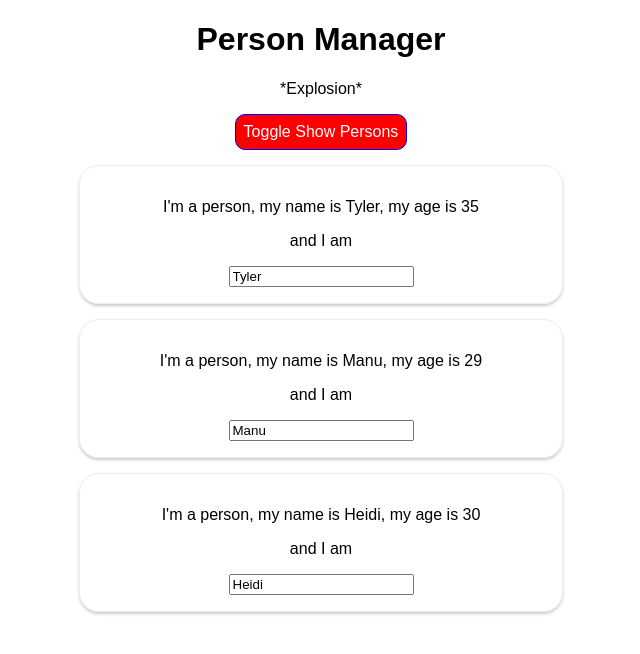
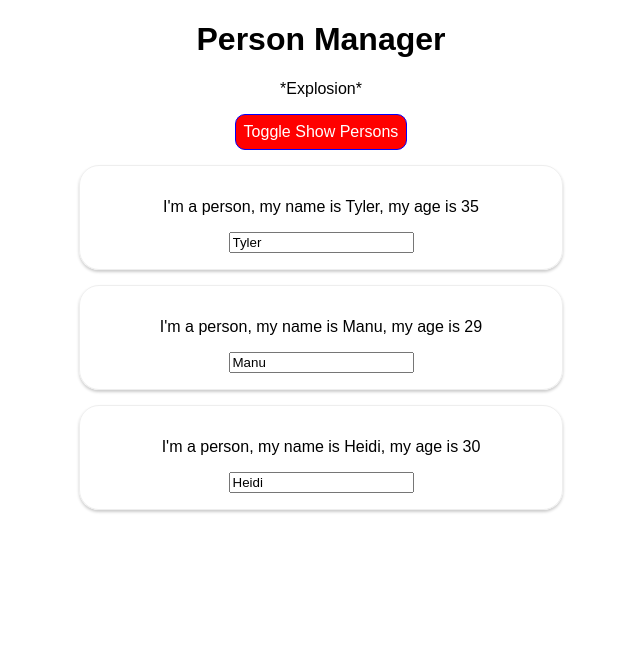
Before and after one commit to lundb1tr/react-training, a React app: page / in a window 1280 px wide. Both pictures are taken after a click on the button "Toggle Show Persons". Shown: the top 654 px of the page, without its empty margins (319-959 px from the left). Built offline with nearby package versions, Linux system fonts and the light colour scheme.

Commit message:
converted person and persons to class based components to show lifecycles

```diff
--- a/src/components/Persons/Person/Person.js
+++ b/src/components/Persons/Person/Person.js
@@ -1,17 +1,24 @@
-import React from 'react';
+import React, { Component } from 'react';
 import { Person as PersonStyle } from './Person.css';
 
-const Person = ({ name, age, children, click, changed }) => {
-  console.log('[Person.js] render');
-  return (
-    <div className={PersonStyle}>
-      <p onClick={click}>
-        I'm a person, my name is {name}, my age is {age}
-      </p>
-      <p>and I am {children}</p>
-      <input type="text" onChange={changed} placeholder={name} value={name} />
-    </div>
-  );
-};
+class Person extends Component {
+  render() {
+    console.log('[Person.js] rendering...');
+    return (
+      <div className={PersonStyle}>
+        <p onClick={this.props.click}>
+          I'm a person, my name is {this.props.name}, my age is {this.props.age}
+        </p>
+        <p>{this.props.children}</p>
+        <input
+          type="text"
+          onChange={this.props.changed}
+          placeholder={this.props.name}
+          value={this.props.name}
+        />
+      </div>
+    );
+  }
+}
 
 export default Person;
--- a/src/components/Persons/Persons.js
+++ b/src/components/Persons/Persons.js
@@ -1,21 +1,46 @@
-import React from 'react';
+import React, { Component } from 'react';
 import Person from './Person/Person';
 
-const Persons = ({ persons, clicked, changed }) => {
+class Persons extends Component {
+  // static getDerivedStateFromProps(props, state) {
+  //   console.log('[Persons.js] getDerivedStateFromProps');
+  //   return state;
+  // }
+
+  // componentWillReceiveProps(props) {
+  //   console.log('[Persons.js] componentWillReceiveProps', props);
+  // }
+
+  shouldComponentUpdate(nextProps, nextState) {
+    console.log('[Persons,js] shouldComponentUpdate');
+    return true;
+  }
+
+  getSnapshotBeforeUpdate(prevProps, prevState) {
+    console.log('[Persons.js] getSnapshotBeforeUpdate');
+    return { message: 'Snapshot!' };
+  }
+
+  componentDidUpdate(prevProps, prevState, snapshot) {
+    console.log('[Persons.js] componentDidUpdate', snapshot);
+  }
+
+  render() {
     console.log('[Persons.js] rendering...');
-  return persons.map(({ id, name, age, description }, index) => {
+    return this.props.persons.map(({ id, name, age, description }, index) => {
       return (
         <Person
           key={id}
-        click={() => clicked(index)}
+          click={() => this.props.clicked(index)}
           name={name}
           age={age}
-        changed={event => changed(event, id)}
+          changed={event => this.props.changed(event, id)}
         >
           {description}
         </Person>
       );
     });
-};
+  }
+}
 
 export default Persons;
```
Lines whose indentation alone changed are shown as unchanged.
